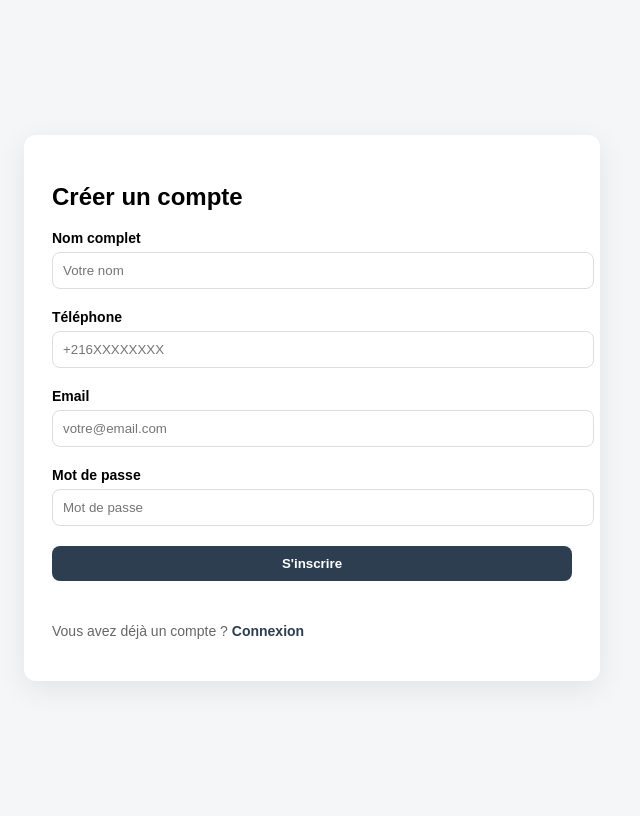
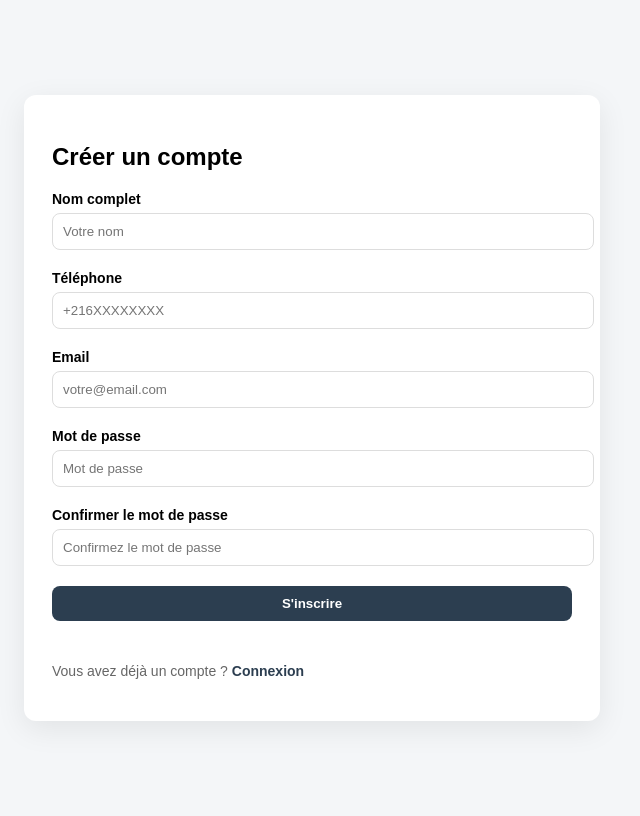
Before and after one commit to shams057/Gestion_Resto, a PHP site: page /signup in a window 1280 px wide. Shown: the whole page, without its empty margins (328-968 px from the left). Run offline with PHP 8.4, Linux system fonts and the light colour scheme.

Commit message:
done -waiter&weekn-1

```diff
--- a/web/signup.php
+++ b/web/signup.php
@@ -3,6 +3,7 @@
 ?>
 <!doctype html>
 <html lang="fr">
+
 <head>
     <meta charset="utf-8">
     <title>Inscription - Gestion Resto</title>
@@ -17,6 +18,7 @@
             height: 100vh;
             background: #f4f6f8;
         }
+
         .card {
             background: #fff;
             padding: 28px;
@@ -24,12 +26,14 @@
             box-shadow: 0 8px 30px rgba(0, 0, 0, 0.08);
             width: 520px;
         }
+
         label {
             font-size: 14px;
             font-weight: 600;
             display: block;
             margin-top: 10px;
         }
+
         input {
             width: 100%;
             padding: 10px;
@@ -37,6 +41,7 @@
             border-radius: 8px;
             border: 1px solid #ddd;
         }
+
         button {
             width: 100%;
             padding: 10px;
@@ -48,16 +53,19 @@
             cursor: pointer;
             margin-top: 10px;
         }
+
         .muted {
             color: #666;
             font-size: 14px;
             margin-top: 8px;
         }
+
         a.link {
             color: #2c3e50;
             text-decoration: none;
             font-weight: 600;
         }
+
         #error {
             color: #c0392b;
             font-size: 14px;
@@ -66,6 +74,7 @@
         }
     </style>
 </head>
+
 <body>
     <div class="card">
         <h2>Créer un compte</h2>
@@ -90,6 +99,12 @@
             <input id="password" type="password" placeholder="Mot de passe">
         </div>
 
+        <div>
+            <label>Confirmer le mot de passe</label>
+            <input id="passwordConfirm" type="password" placeholder="Confirmez le mot de passe">
+        </div>
+
+
         <button id="signupBtn">S'inscrire</button>
 
         <p id="error"></p>
@@ -106,12 +121,18 @@ document.getElementById('signupBtn').addEventListener('click', async () => {
     const telephone = document.getElementById('telephone').value.trim();
     const email = document.getElementById('email').value.trim();
     const password = document.getElementById('password').value;
+    const passwordConfirm = document.getElementById('passwordConfirm').value;
     const err = document.getElementById('error');
 
     err.textContent = '';
 
     if (!nom || !email || !password) {
       err.textContent = 'Nom, email et mot de passe requis.';
+      return;
+    }
+
+    if (password !== passwordConfirm) {
+      err.textContent = 'Les mots de passe ne correspondent pas.';
       return;
     }
 
@@ -139,7 +160,6 @@ document.getElementById('signupBtn').addEventListener('click', async () => {
       }
 
       if (data.success) {
-            // after signup, go to login page
         window.location.href = 'login';
       } else {
         err.textContent = data.error || 'Erreur lors de l\'inscription.';
@@ -150,5 +170,7 @@ document.getElementById('signupBtn').addEventListener('click', async () => {
     }
   });
 </script>
+
 </body>
+
 </html>
```
Also changed, not shown: 1 other file. Lines whose indentation alone changed are shown as unchanged.
